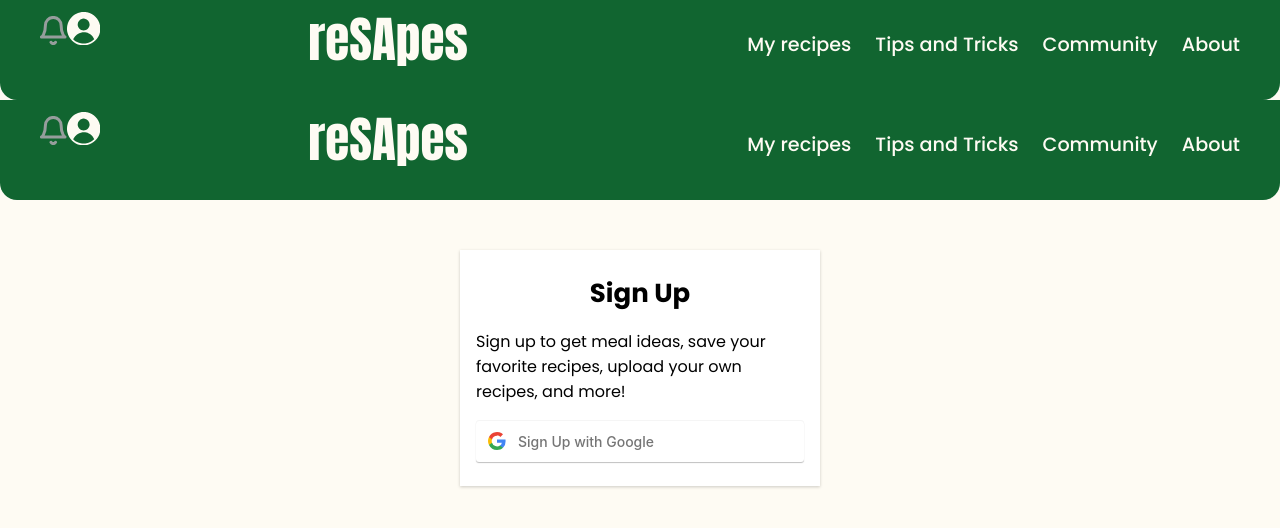
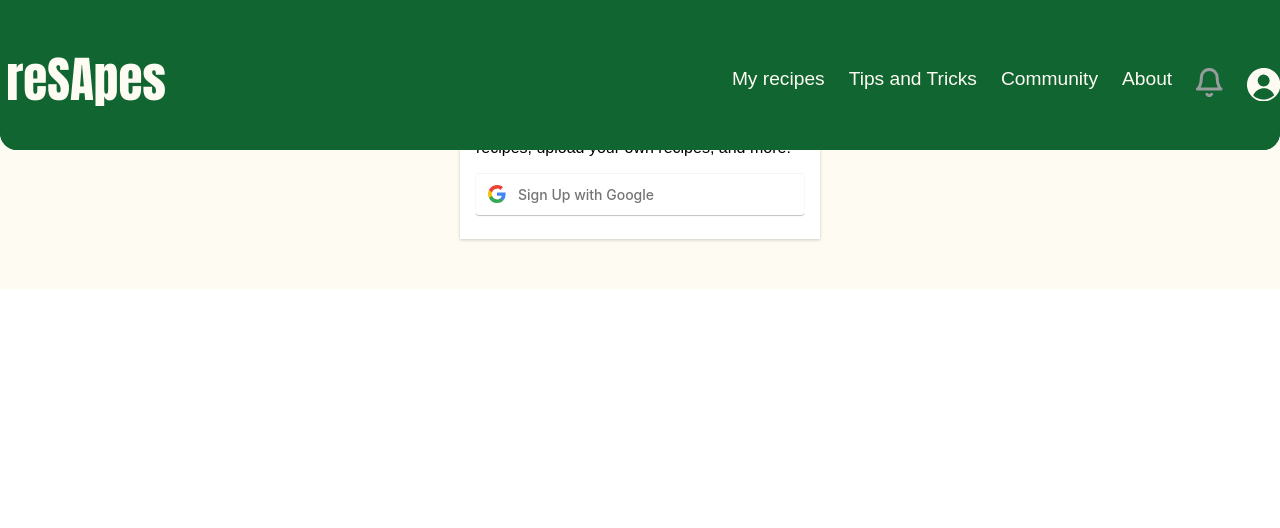
Before and after one commit to AvivCohenbs/reSApes, a React (Create React App) app: page /Profile in a window 1280 px wide. Shown: the top 528 px of the page. Built offline with nearby package versions, Linux system fonts and the light colour scheme; no server answers; a web font is replaced by a local one.

Commit message:
almost finish header

```diff
--- a/src/components/Header/Header.css
+++ b/src/components/Header/Header.css
@@ -1,12 +1,10 @@
-@import url("https://fonts.googleapis.com/css2?family=Poppins:ital,wght@0,300;0,400;0,500;0,600;0,700;0,800;0,900;1,200;1,300;1,400;1,500;1,600;1,700;1,800;1,900&display=swap");
 /* ///////////..utility classes../////////// */
 
 .container {
-  max-width: 1200px;
+  max-width: 1301px;
   width: 100%;
   margin: auto;
 }
-
 /* ............/navbar/............ *
 
 /* desktop mode............/// */
@@ -17,20 +15,20 @@
 }
 
 .navbar {
-  /* position: fixed; */
+  position: fixed;
   width: 100%;
   background: #116530;
-  /* color: #000; */
-  height: 100px;
+  height: 150px;
   z-index: 12;
   border-bottom-left-radius: 17px;
   border-bottom-right-radius: 17px;
+  display: flex;
 }
 
 .navbar-container {
   display: flex;
   justify-content: space-between;
-  height: 64px;
+  /* height: 64px; */
   align-items: center;
 }
 
@@ -59,20 +57,10 @@
 }
 
 .logo {
-  /* order: 1;
-  margin-top: 1.5rem; */
-  display: flex;
-  align-items: flex-start;
-  justify-content: center;
+  order: 1;
+  margin-top: 1.5rem;
   margin-top: 15px;
 }
-
-/* .lefticons {
-  display: flex;
-  align-items: flex-end;
-  justify-content: flex-end;
-  margin-left: 10px;
-} */
 /* ......../ media query /.......... */
 
 @media (max-width: 768px) {
--- a/src/components/Header/Header.js
+++ b/src/components/Header/Header.js
@@ -16,6 +16,7 @@
             <span className="line line2"></span>
             <span className="line line3"></span>
           </div>
+
           <ul className="menu-items">
             <li>
               <Link to="/Favorites">My recipes</Link>{" "}
@@ -29,15 +30,17 @@
             <li>
               <Link to="/About">About</Link>{" "}
             </li>
-          </ul>
-          <div className="righticones">
-            <Link className="Bell" to="/notes">
+            <li>
+              <Link className="Bell" to="/notes">
+                <Bell />
+              </Link>
+            </li>
+            <li>
               <Link className="Profile" to="/Profile">
-                <Bell />
                 <Profile />
               </Link>
-            </Link>
-          </div>
+            </li>
+          </ul>
           <Link className="logo" to="/">
             <Logo />
           </Link>
@@ -64,15 +67,17 @@
             <li>
               <Link to="/About">About</Link>{" "}
             </li>
-          </ul>
-          <div className="righticones">
-            <Link className="bell" to="/notes">
+            <li>
+              <Link className="Bell" to="/notes">
+                <Bell />
+              </Link>
+            </li>
+            <li>
               <Link className="Profile" to="/Profile">
-                <Bell />
                 <Profile />
               </Link>
-            </Link>
-          </div>
+            </li>
+          </ul>
           <Link className="logo" to="/">
             <Logo />
           </Link>
```
